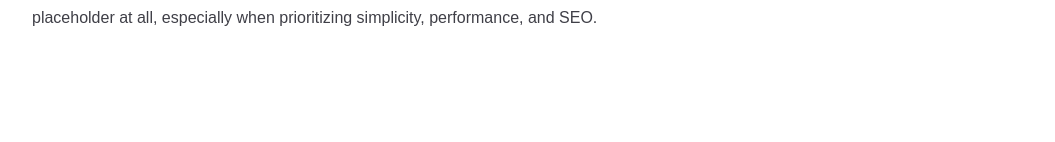
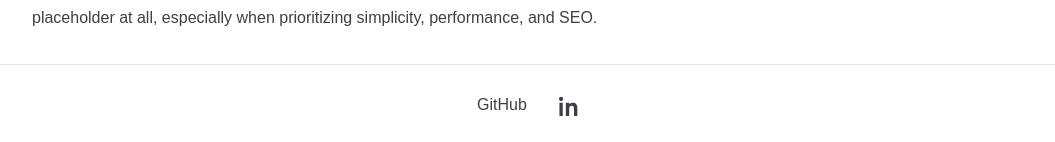
Before and after one commit to DarkKingpro10/imgs-placeholder-test-next, a Next.js app: page /en/static in a window 1280 px wide. Shown: the part 2624-2766 px from the top of the page, without its empty margins (112-1167 px from the left). Before the commit the page ends 2688 px from the top, so only its background shows below. Built offline with nearby package versions, Linux system fonts and the light colour scheme; no server answers.

Commit message:
fix: Se me olvido el not-found

```diff
--- a/src/app/layout.tsx
+++ b/src/app/layout.tsx
@@ -1,7 +1,14 @@
 import type { Metadata, Viewport } from "next";
 
-const baseUrl =
-	process.env.SITE_URL ?? process.env.NEXT_PUBLIC_SITE_URL ?? "https://your-site.com";
+let baseUrl =
+	process.env.SITE_URL ??
+	process.env.NEXT_PUBLIC_SITE_URL ??
+	"https://your-site.com";
+
+// Ensure baseUrl includes protocol; new URL() throws if protocol is missing.
+if (baseUrl && !/^https?:\/\//i.test(baseUrl)) {
+	baseUrl = `https://${baseUrl}`;
+}
 import { Geist, Geist_Mono } from "next/font/google";
 import { headers } from "next/headers";
 import "./globals.css";
@@ -22,7 +29,7 @@ export const metadata: Metadata = {
 		"See how you can improve UX with image placeholders, in this website we use different techniques to generate image placeholders, so you can compare them and choose the one that best suits your needs",
 	metadataBase: new URL(baseUrl),
 	alternates: {
-		canonical: '/',
+		canonical: "/",
 	},
 	robots: {
 		index: true,
@@ -31,7 +38,7 @@ export const metadata: Metadata = {
 };
 
 export const viewport: Viewport = {
-	width: 'device-width',
+	width: "device-width",
 	initialScale: 1,
 	maximumScale: 5,
 	userScalable: true,
@@ -53,6 +60,40 @@ export default async function RootLayout({
 		>
 			<body className="min-h-full flex flex-col">
 				{children}
+				<footer className="mt-auto border-t border-zinc-200 bg-white/5 py-6 text-center dark:border-zinc-800">
+					<div className="mx-auto flex max-w-4xl items-center justify-center gap-4">
+						<a
+							href="https://github.com/DarkKingpro10/imgs-placeholder-test-next"
+							target="_blank"
+							rel="noopener noreferrer"
+							aria-label="GitHub"
+							className="text-zinc-700 hover:text-zinc-900 dark:text-zinc-300 dark:hover:text-zinc-100 px-2 py-1 rounded transition-colors focus:outline-none focus-visible:ring-2 focus-visible:ring-zinc-500"
+						>
+							<span className="sr-only">GitHub</span>
+							<span aria-hidden className="font-medium">
+								GitHub
+							</span>
+						</a>
+						<a
+							href="https://www.linkedin.com/in/jesus-esquivel-ramirez/"
+							target="_blank"
+							rel="noopener noreferrer"
+							aria-label="LinkedIn"
+							className="text-zinc-700 hover:text-zinc-900 dark:text-zinc-300 dark:hover:text-zinc-100 px-2 py-1 rounded transition-colors focus:outline-none focus-visible:ring-2 focus-visible:ring-zinc-500"
+						>
+							<svg
+								width="20"
+								height="20"
+								viewBox="0 0 24 24"
+								fill="currentColor"
+								xmlns="http://www.w3.org/2000/svg"
+								className="inline-block align-middle"
+							>
+								<path d="M4.98 3.5C4.98 4.88 3.86 6 2.5 6S0 4.88 0 3.5 1.12 1 2.5 1 4.98 2.12 4.98 3.5zM.5 8h4V24h-4V8zM8.5 8h3.84v2.2h.05c.54-1 1.86-2.06 3.83-2.06C20.5 8.14 22 10.6 22 14.17V24h-4v-8.05c0-1.92-.04-4.39-2.68-4.39-2.69 0-3.1 2.1-3.1 4.26V24h-4V8z" />
+							</svg>
+						</a>
+					</div>
+				</footer>
 			</body>
 		</html>
 	);
--- /dev/null
+++ b/src/app/not-found.tsx
@@ -0,0 +1,31 @@
+import Link from "next/link";
+
+export default function NotFound() {
+	return (
+		<main className="min-h-screen flex items-center justify-center bg-white dark:bg-black">
+			<div className="max-w-xl text-center p-8">
+				<h1 className="text-3xl font-semibold mb-4">Página no encontrada</h1>
+				<p className="text-zinc-600 dark:text-zinc-400 mb-6">Lo sentimos, la ruta que buscas no existe o fue movida.</p>
+				<div className="flex items-center justify-center gap-4">
+					<Link href="/" className="rounded bg-zinc-900 text-white px-4 py-2 focus:outline-none focus-visible:ring-2 focus-visible:ring-zinc-500">Ir al inicio</Link>
+					<a
+						href="https://github.com/DarkKingpro10/imgs-placeholder-test-next"
+						target="_blank"
+						rel="noopener noreferrer"
+						className="px-3 py-1 text-zinc-700 hover:text-zinc-900 dark:text-zinc-300 dark:hover:text-zinc-100 rounded transition-colors focus:outline-none focus-visible:ring-2 focus-visible:ring-zinc-500"
+					>
+						GitHub
+					</a>
+					<a
+						href="https://www.linkedin.com/in/jesus-esquivel-ramirez/"
+						target="_blank"
+						rel="noopener noreferrer"
+						className="px-3 py-1 text-zinc-700 hover:text-zinc-900 dark:text-zinc-300 dark:hover:text-zinc-100 rounded transition-colors focus:outline-none focus-visible:ring-2 focus-visible:ring-zinc-500"
+					>
+						LinkedIn
+					</a>
+				</div>
+			</div>
+		</main>
+	);
+}
```
